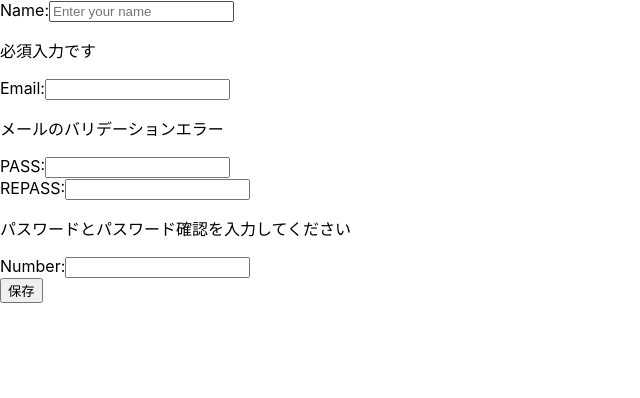
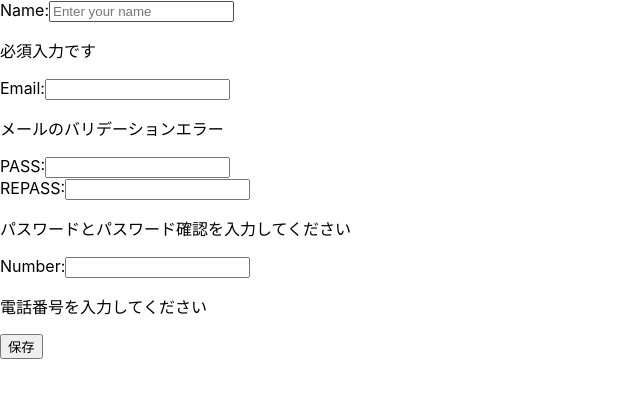
Before and after one commit to kenta-0615/react-task-app, a React (Create React App) app: page / in a window 1280 px wide. Shown: the top 398 px of the page, without its empty margins (0-640 px from the left). Built offline with nearby package versions, Linux system fonts and the light colour scheme.

Commit message:
電話番号入力修正

```diff
--- a/src/component/inputForm/TelephoneNumberInput.jsx
+++ b/src/component/inputForm/TelephoneNumberInput.jsx
@@ -8,10 +8,10 @@ export const TelephoneNumberInput = (p) => {
                 </label>
                 <input
                 name="telephoneNumber"
-                type="text"
-                onChange={p.onChange}
+                type="tel"
+                onChange={p.changeTel}
                 value={p.telephoneNumber} />
-            {p.telephoneNumberErrorMessage && <p>p.telephoneNumberErrorMessage</p>}
+            {p.telephoneNumberErrorMessage && <p>{p.telephoneNumberErrorMessage}</p>}
         </form>
     );
 };
--- a/src/pages/LoginPage.jsx
+++ b/src/pages/LoginPage.jsx
@@ -19,7 +19,7 @@ export const LoginPage = memo(() => {
   const nameErrorMessage = () => {
     if (name.length <= 0) return "必須入力です";
     console.log(name.length);
-    if (name.length < 6 || name.length > 38) return "半角英数字のみ";
+    if (name.length < 6 || name.length > 38) return "6文字以上38文字以下で入力してください";
     console.log(name.length);
     if (!/^[0-9a-zA-Z]*$/.test(name)) return "半角英数字ではありません";
     console.log(!/^[0-9a-zA-Z]*$/);
@@ -43,12 +43,10 @@ export const LoginPage = memo(() => {
     return "";
   };
 
-  //電話番号
   const telephoneNumberErrorMessage = () => {
-    const isValid = telephoneNumber != null && telephoneNumber.trim().length > 0;
-
-    if(!isValid) return "電話番号を入力してください";
-
+    console.log(telephoneNumberErrorMessage);
+    if (telephoneNumber.length <= 0) return "電話番号を入力してください";
+    if (!/[0-9]{1,4}/.test(telephoneNumber)) return "正しく入力してください";
     return "";
   };
 
@@ -69,7 +67,7 @@ export const LoginPage = memo(() => {
     setConfirm(e.target.value);
   };
 
-  const changeTelephoneNumber = (e) => {
+  const changeTel = (e) => {
     setTelephoneNumber(e.target.value);
   }
 
@@ -100,10 +98,10 @@ export const LoginPage = memo(() => {
       />
       <TelephoneNumberInput
       telephoneNumber={telephoneNumber}
-      onChange={changeTelephoneNumber}
-      errorMessage={telephoneNumberErrorMessage()}
+      changeTel={changeTel}
+      telephoneNumberErrorMessage={telephoneNumberErrorMessage()}
       />
-      <SubmitButton name={"保存"} onClick={sendUserInfo} />
+      <SubmitButton name={"保存"}  onClick={sendUserInfo} />
     </div>
   );
 });
```
